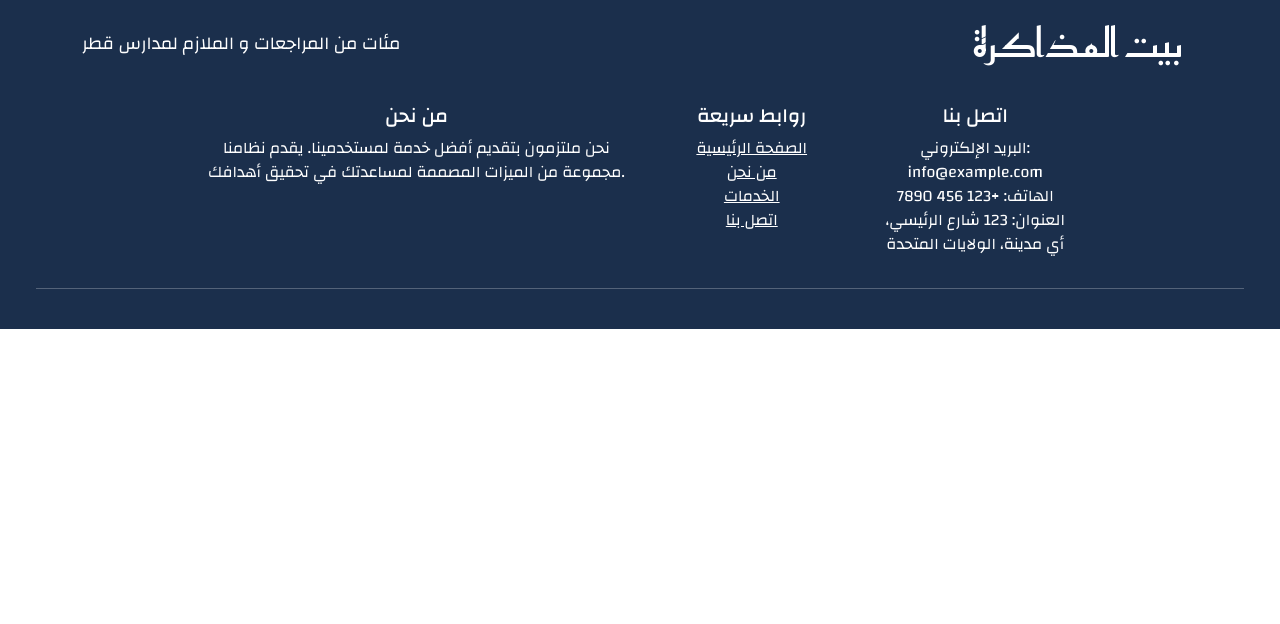
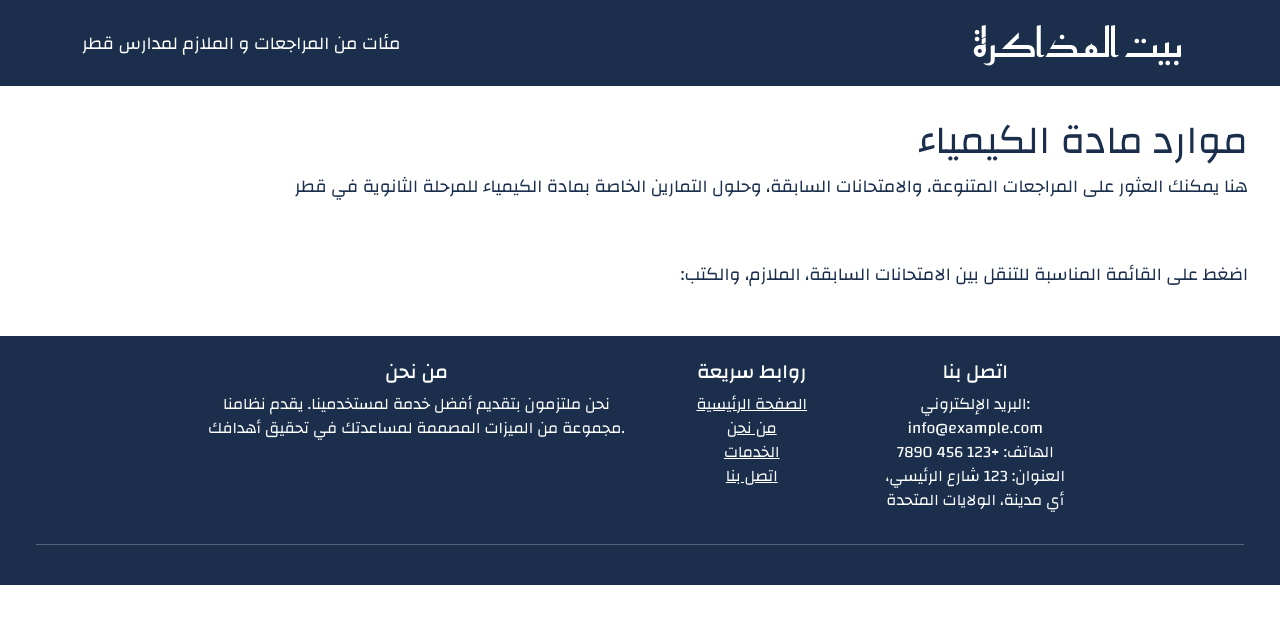
Before and after one commit to tem556/asila, a React (Vite) app: page /subject in a window 1280 px wide. Shown: the top 624 px of the page. Built offline with nearby package versions, Linux system fonts and the light colour scheme.

Commit message:
Add ScrollToTop and SubjectIntroText

```diff
--- a/src/App.jsx
+++ b/src/App.jsx
@@ -12,6 +12,7 @@ import IntroText from './components/IntroText';
 import SubjectDeck from './components/SubjectDeck';
 import StatCard from './components/StatCard';
 import Footer from './components/Footer';
+import SubjectIntroText from './components/SubjectIntroText';
 
 function App() {
   const [grade, setGrade] = useState(12);
@@ -33,15 +34,13 @@ function App() {
 
   return (
     <div className="App">
-      <Router>
         <NavBar />
         <Routes>
-          <Route path="/notes" element={<StatCard />} />
+          <Route path="/subject" element={<SubjectIntroText />} />
           <Route path="/users" element={<div>test</div>} />
           <Route path="/" element={<Home />} />
         </Routes>
         <Footer />
-      </Router>
     </div>
   )
 }
--- /dev/null
+++ b/src/components/ScrollToTop.jsx
@@ -0,0 +1,19 @@
+import { useEffect } from 'react';
+import { useLocation } from 'react-router-dom';
+
+function ScrollToTop() {
+  const { pathname } = useLocation();
+
+  useEffect(() => {
+    // Scroll instantly to the top without animation
+    window.scrollTo({
+      top: 0,
+      left: 0,
+      behavior: 'instant' // This disables the smooth scrolling animation
+    });
+  }, [pathname]);
+
+  return null;
+}
+
+export default ScrollToTop;
--- a/src/components/SubjectDeck.jsx
+++ b/src/components/SubjectDeck.jsx
@@ -1,4 +1,5 @@
 import { Button, Row, Col } from 'react-bootstrap';
+import { Link } from 'react-router-dom';
 import ArabicImg from '../assets/SubjectSymbols/ArabicSymbol.png'
 import ChemistryImg from '../assets/SubjectSymbols/ChemistrySymbol.png'
 import BiologyImg from '../assets/SubjectSymbols/BiologySymbol.png'
@@ -18,7 +19,7 @@ function SubjectDeck() {
             sm={4}
             md={3}
             lg={3}>
-                <Button className="circular-button">
+                <Button className="circular-button" as={Link} to="/subject">
                     <img src={src} alt="icon" className="button-icon" />
                 </Button>
                 <Button className={'symbol-text'}> <div className=" align-content-center"> {text} </div> </Button>
--- /dev/null
+++ b/src/components/SubjectIntroText.jsx
@@ -0,0 +1,20 @@
+import './IntroText.css'
+
+function SubjectIntroText({grade, subject}) {
+    const marginTopStyle = window.innerWidth < 576 ? '20%' : '7%';
+    const paraTopStyle = window.innerWidth < 576 ? '15%' : '5%';
+
+    return (
+        <div>
+        <h1 className="intro-text-style" style={{marginTop: marginTopStyle}}>موارد مادة الكيمياء</h1>
+        <p className="intro-para-style">
+        هنا يمكنك العثور على المراجعات المتنوعة، والامتحانات السابقة، وحلول التمارين الخاصة بمادة الكيمياء للمرحلة الثانوية في قطر
+        </p>
+        <p className='intro-para-style' style={{marginTop: paraTopStyle}}>
+        اضغط على القائمة المناسبة للتنقل بين الامتحانات السابقة، الملازم، والكتب:
+        </p>
+        </div>
+    )
+}
+
+export default SubjectIntroText;
--- a/src/main.jsx
+++ b/src/main.jsx
@@ -1,9 +1,16 @@
 import React from 'react'
 import ReactDOM from 'react-dom/client'
 import App from './App.jsx'
+import {
+  BrowserRouter as Router
+} from 'react-router-dom'
+import ScrollToTop from './components/ScrollToTop';
 
 ReactDOM.createRoot(document.getElementById('root')).render(
   <React.StrictMode>
-    <App />
+    <Router>
+      <ScrollToTop/>
+      <App />
+    </Router>
   </React.StrictMode>,
 )
```
